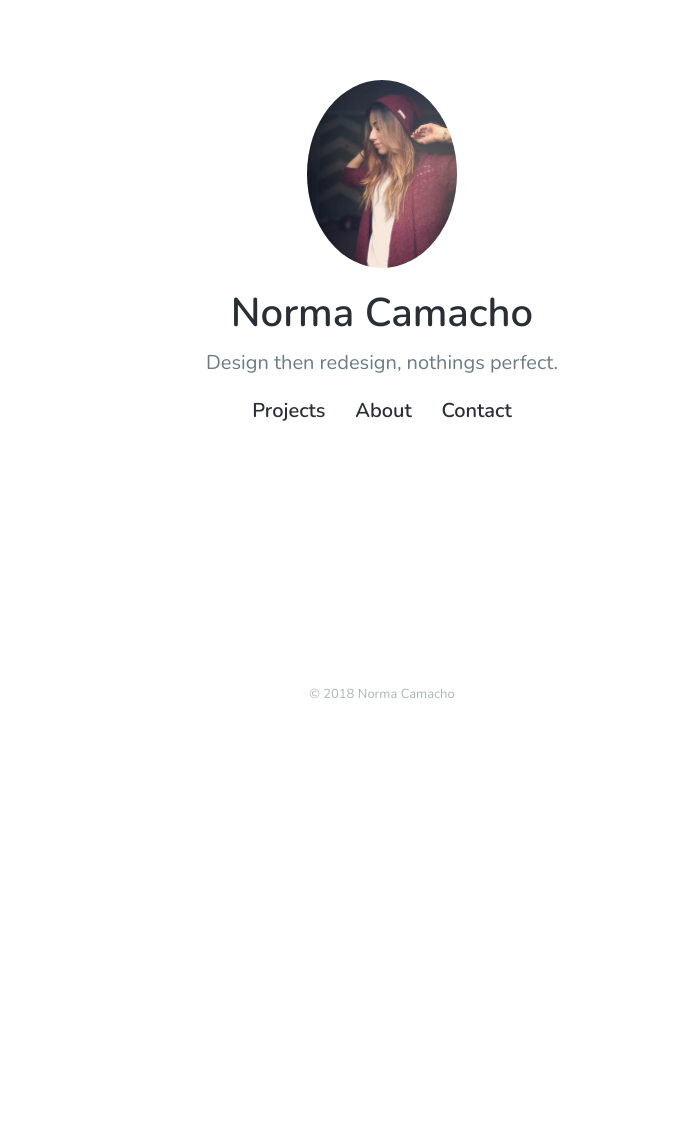
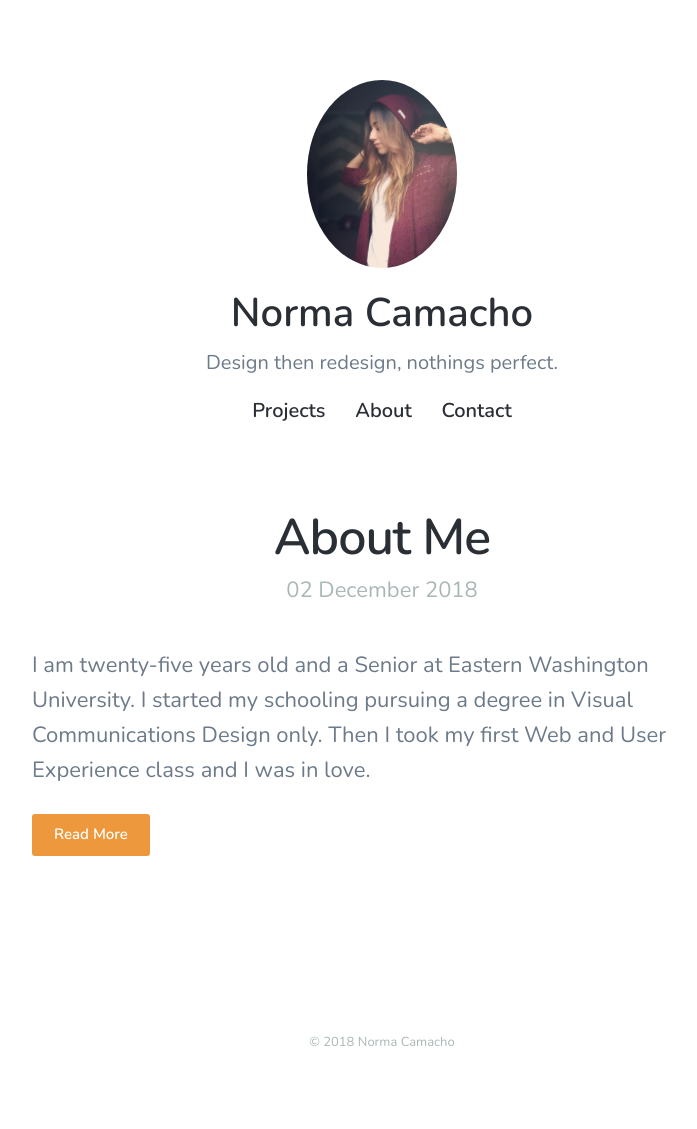
Before and after one commit to noremuhh/noremuhh.github.io, a Jekyll site: the page built from index.html, in a window 1280 px wide. Shown: the whole page, without its empty margins (258-955 px from the left). Built offline with Jekyll 4.4.1, drawn with Linux system fonts in a browser that asks for light colours; nearby versions of some CDN libraries; the list of posts is cut into pages by our own code; before the commit the page ends 900 px from its top, so only the background shows below that.

Commit message:
Updated About Me and 1 other file

```diff
--- a/_posts/about-me.markdown
+++ b/_posts/2018-12-02-about-me.markdown
@@ -1,5 +1,6 @@
 ---
 title: About Me
+date: 2018-12-02 06:35:00 Z
 ---
 
 I am twenty-five years old and a Senior at Eastern Washington University. I started my schooling pursuing a degree in Visual Communications Design only. Then I took my first Web and User Experience class and I was in love.
```
